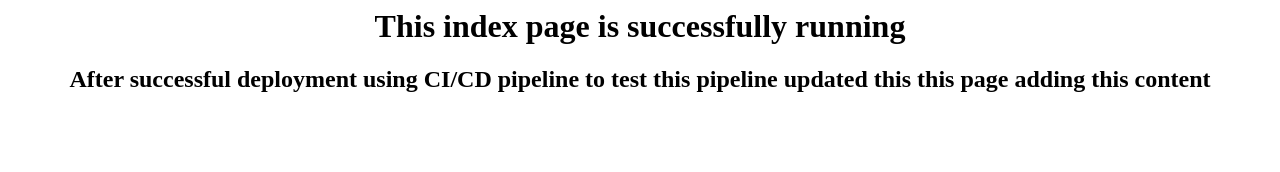
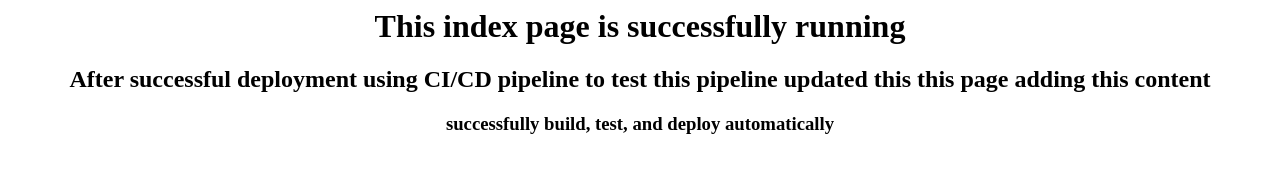
Before and after one commit to ChaddeKiran/demoRepo, a plain HTML site: page index.html in a window 1280 px wide. Drawn offline with Linux system fonts and the light colour scheme.

Commit message:
Update index.html
added h3 heading content

```diff
--- a/index.html
+++ b/index.html
@@ -2,5 +2,6 @@
 <body align="center" >
 <h1> This index page is successfully running </h1>
 <h2> After successful deployment using CI/CD pipeline to test this pipeline updated this this page adding this content </h2>
+ <h3> successfully build, test, and deploy automatically    </h3>
 </body>
 </html>
```
